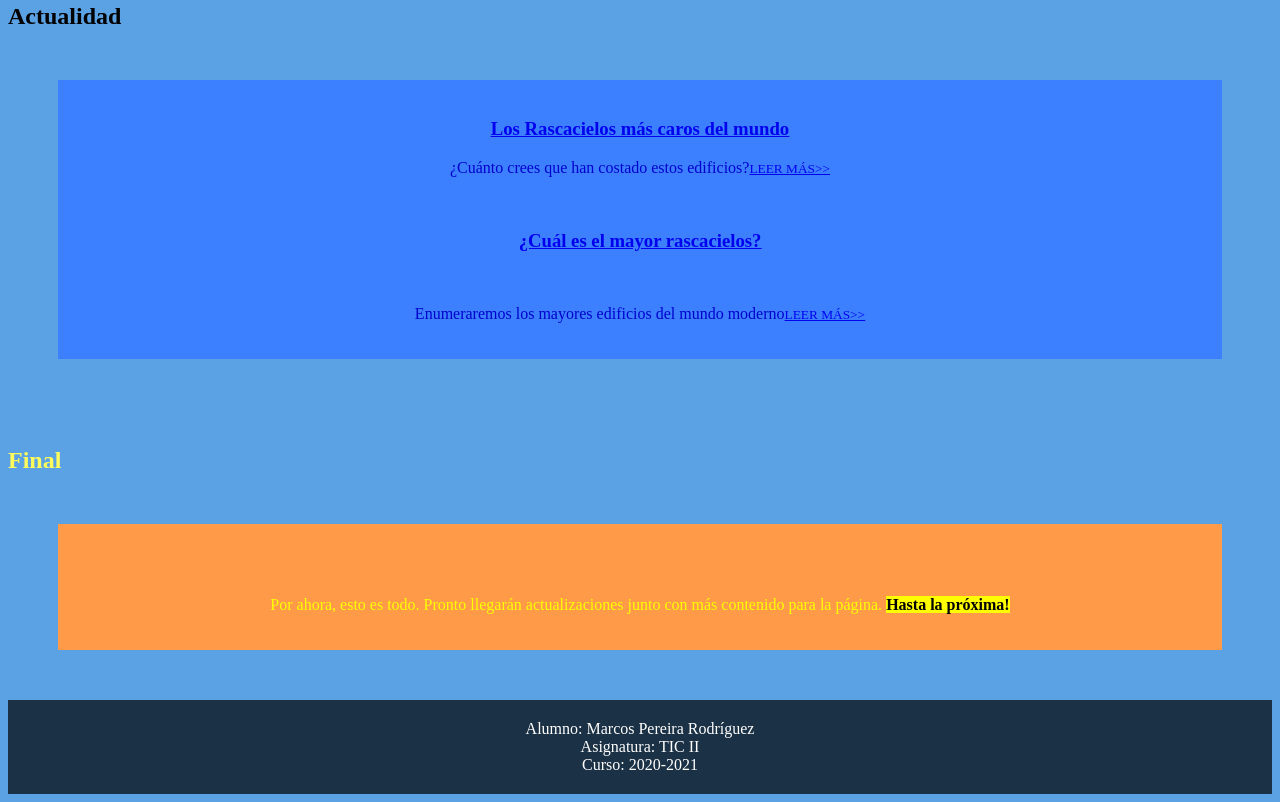
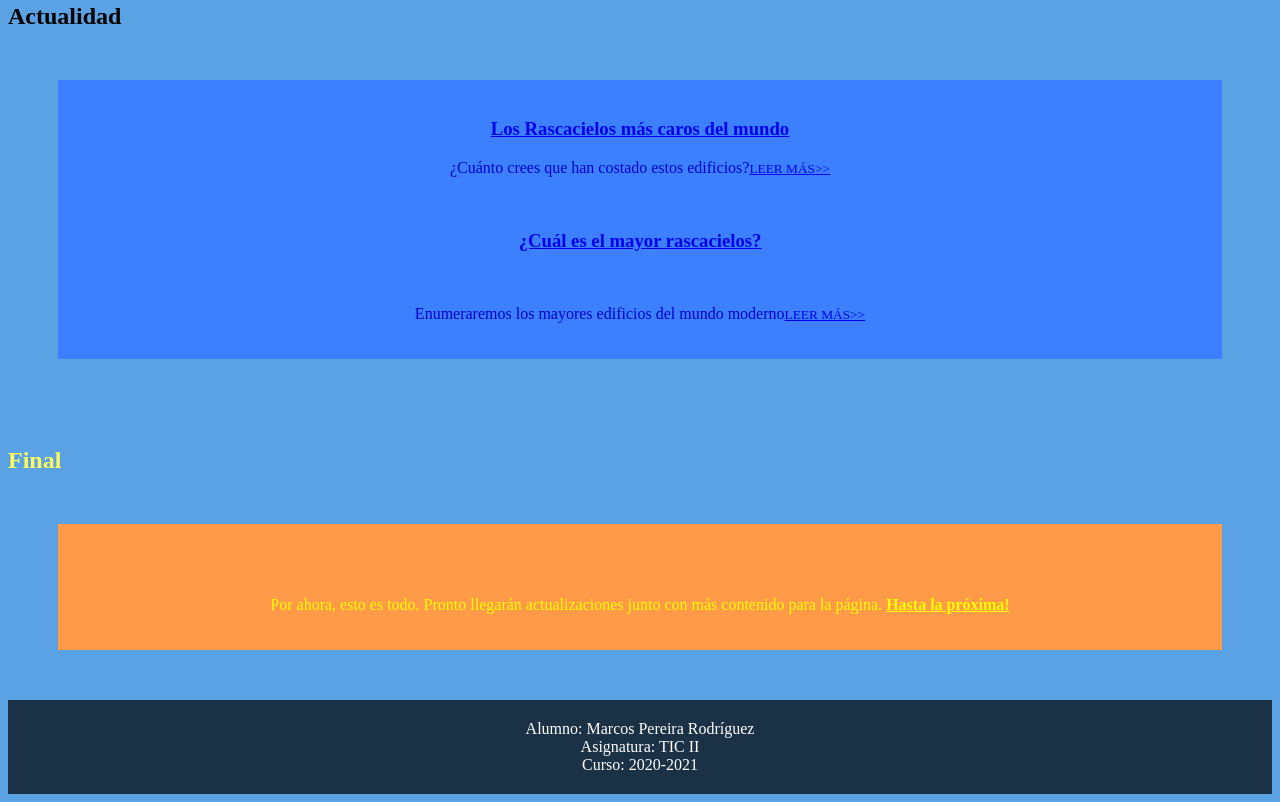
Before and after one commit to IES-Politecnico/Proyecto-Marcos-Pereira, a plain HTML site: page index1.html in a window 1280 px wide. Shown: the part 2581-3383 px from the top of the page. Drawn offline with Linux system fonts and the light colour scheme.

Commit message:
corrección de fallos 2

```diff
--- a/Index.html
+++ b/index1.html
@@ -145,7 +145,7 @@
             <br>
             <br>
             <p>Por ahora, esto es todo. Pronto llegarán actualizaciones junto con más contenido para la
-                página. <b><u><mark>Hasta la próxima!</mark></u></b></p>
+                página. <b><u>Hasta la próxima!</u></b></p>
         </div>
     </main>
     <footer id="footer">
```
